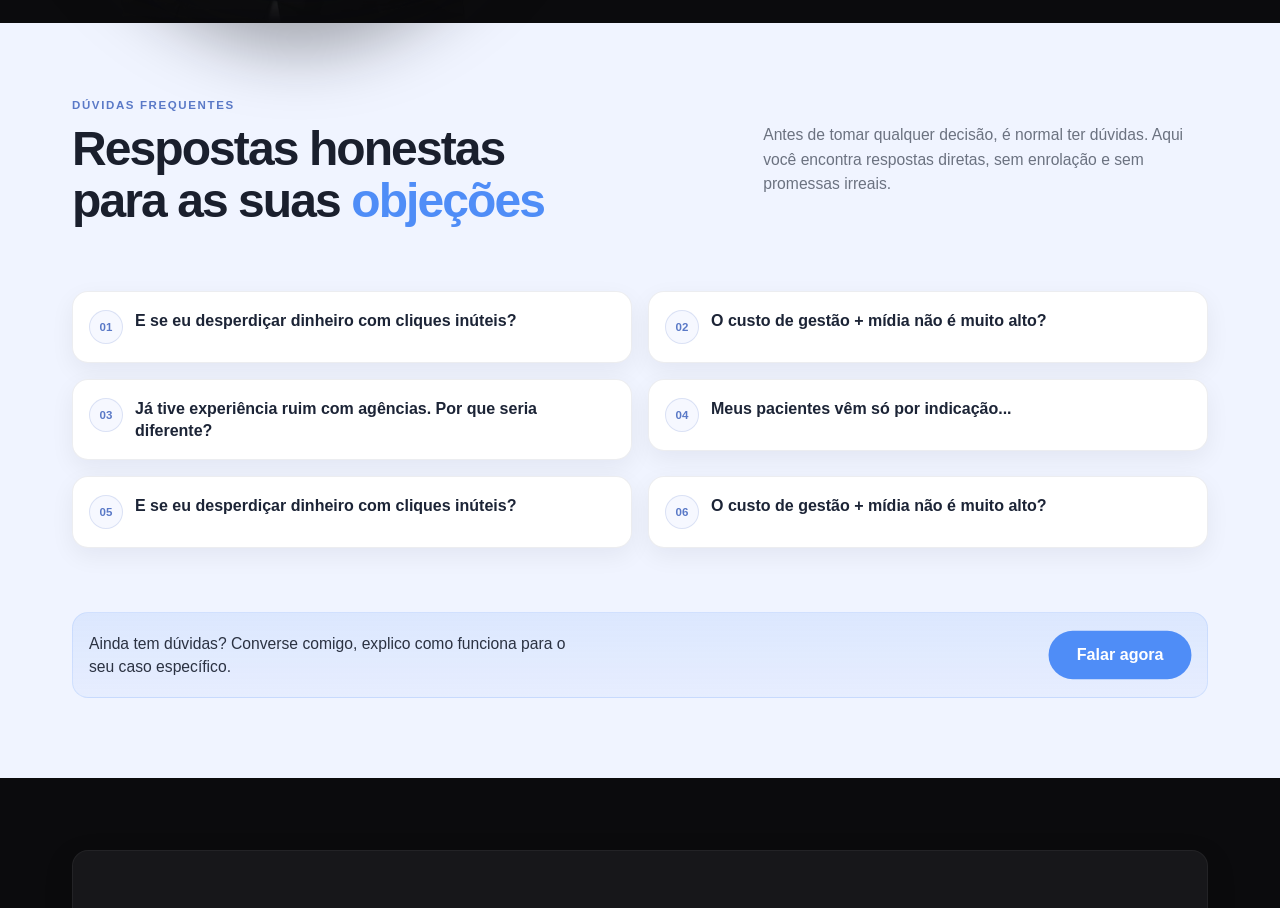
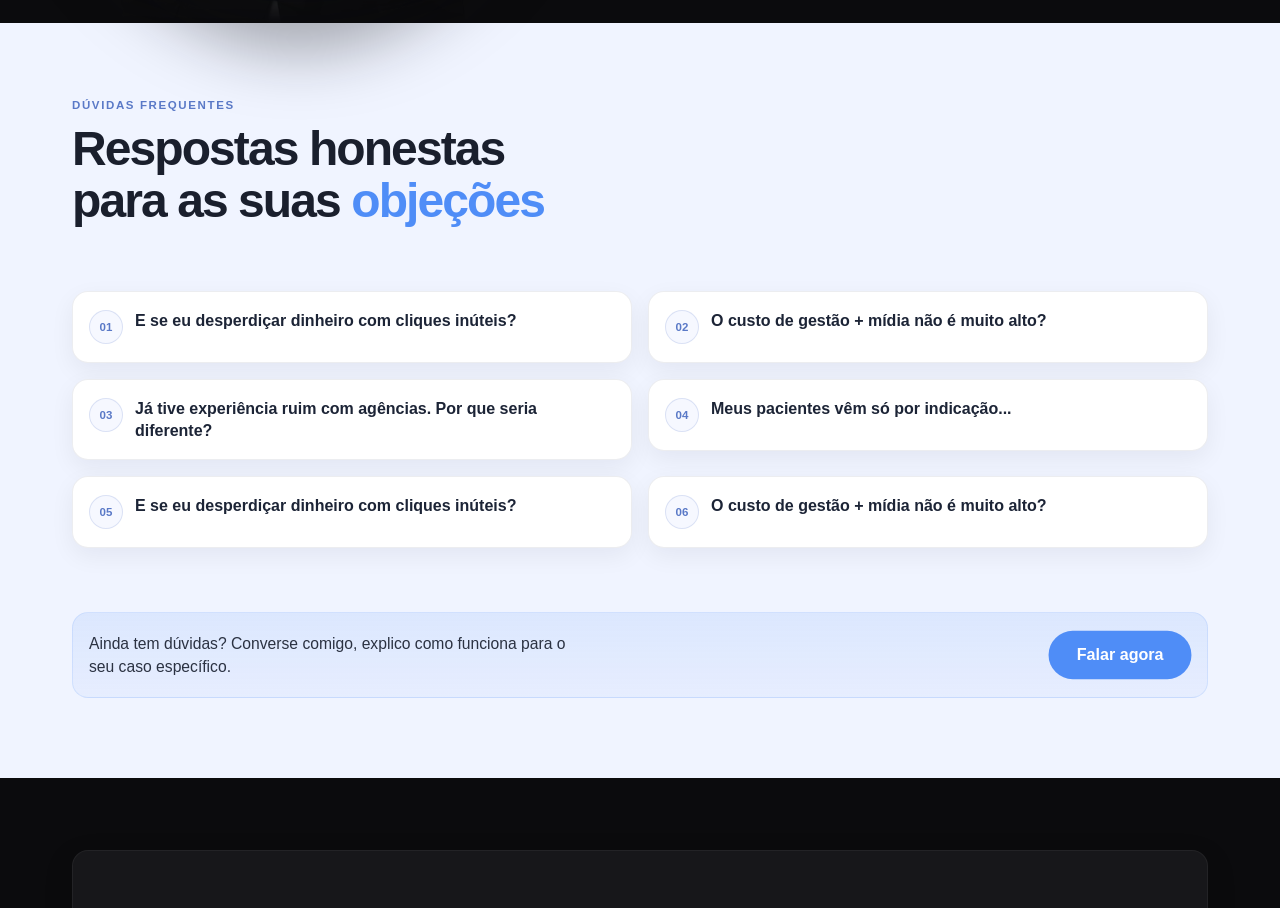
Before and after one commit to MatheusVianaAds/matheus-viana-landingpage, a website built with Vite: page index.html in a window 1280 px wide. Shown: the part 6000-6908 px from the top of the page. Built offline with nearby package versions, Linux system fonts and the light colour scheme.

Commit message:
Update index.html

```diff
--- a/index.html
+++ b/index.html
@@ -473,11 +473,6 @@
               Respostas honestas<br>
               para as suas <span>objeções</span>
             </h2>
-
-            <p class="faq-section__subtitle">
-              Antes de tomar qualquer decisão, é normal ter dúvidas. Aqui você encontra respostas diretas, sem enrolação
-              e sem promessas irreais.
-            </p>
           </div>
         </header>
 
```
